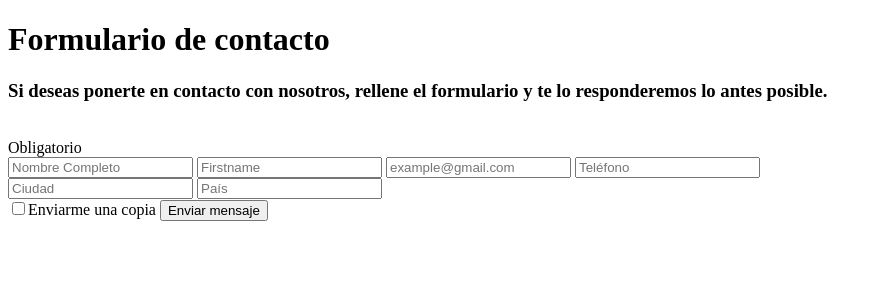
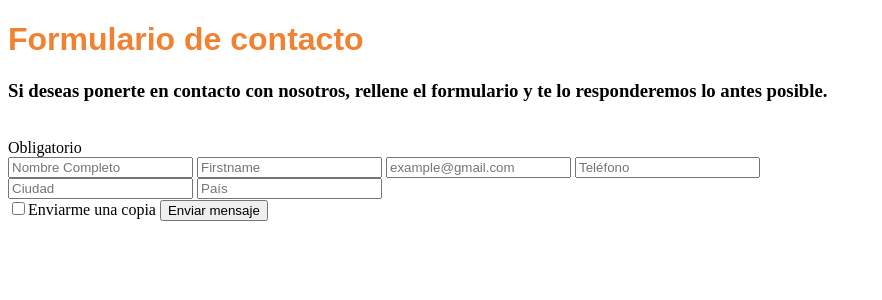
Before and after one commit to Draaakos/php-formulary-training, a PHP site: page /contacto.php in a window 1280 px wide. Shown: the top 300 px of the page, without its empty margins (0-882 px from the left). Run offline with PHP 8.4, Linux system fonts and the light colour scheme.

```diff
--- a/contacto.php
+++ b/contacto.php
@@ -7,7 +7,7 @@
 </head>
 <body>
     <div>
-        <h1>Formulario de contacto</h1>
+        <h1 class="title">Formulario de contacto</h1>
         <h3>Si deseas ponerte en contacto con nosotros, rellene el formulario y te lo responderemos lo antes posible.</h3>
 
         <form class="form" action="./enviado.php" method="post">
--- a/style.css
+++ b/style.css
@@ -23,3 +23,9 @@
     white-space: nowrap;
     text-align: center;
 }
+
+.title {
+    color:rgb(241, 130, 50);
+    font-size: 2em;
+    font-family: sans-serif;
+}
```
